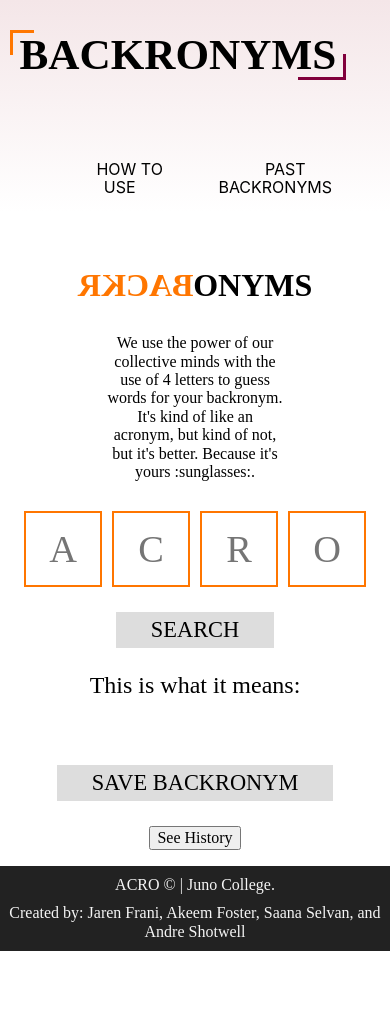
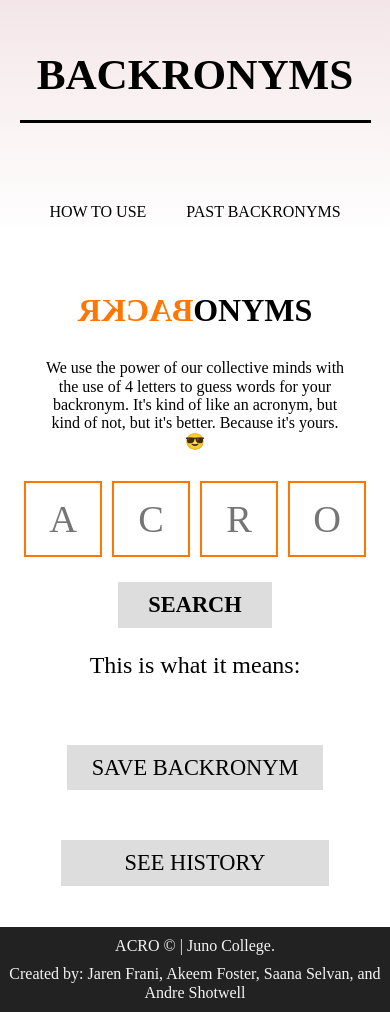
Before and after one commit to Juno-College-Project4/Backronym-Generator, a React (Create React App) app: page / in a window 390 px wide. Before the commit the page ends 951 px from the top, so only its background shows below. Built offline with nearby package versions, Linux system fonts and the light colour scheme.

Commit message:
MEEEEEEDIAAAAAAA!!!!!

```diff
--- a/src/App.js
+++ b/src/App.js
@@ -73,11 +73,8 @@ function App() {
     e.preventDefault();
 
     const database = getDatabase(firebase);
-
     const dbRef = ref(database);
-
     push(dbRef, backronymArray)
-
   }
 
   return (
@@ -89,9 +86,12 @@ function App() {
             <Form gatherAllUserInputs={gatherAllUserInputs} />
             <p className="generateBackronym">This is what it means:</p>
             <p className="theBackronym">{displayBackronym}</p>
+
+          <div class="saveHistory">
             <button className="saveButton" onClick={handleSave}>Save Backronym</button>
 
           <BackronymList />
+          </div>
         </main>
       <Footer />
     </div>
--- a/src/components/BackronymList.js
+++ b/src/components/BackronymList.js
@@ -41,13 +41,13 @@ const BackronymList = () => {
 
 
     return (
-        <div>
-            <button onClick={handleHistory} >See History</button>
+        <div className="wrapper">
+            <button onClick={handleHistory} className="seeHistory">See History</button>
 
-            <ul>
+            <ul className="historyList">
                 {savedBackronymArray.map((savedBackronym) => {
                     return (
-                        <li>{savedBackronym.join("  ")}</li>
+                        <li className="savedBackronyms">{savedBackronym.join(" ")}</li>
                     )
                 })}
             </ul>
--- a/src/components/Intro.js
+++ b/src/components/Intro.js
@@ -2,7 +2,7 @@ const Intro = () => {
    return (
       <div className="wrapper">
          <h1 className="secondaryTitle"><span className="backwards">Backr</span>onyms</h1>
-         <p className="acroSlogan">We use the power of our collective minds with the use of 4 letters to guess words for your backronym.  It's kind of like an acronym, but kind of not, but it's better. Because it's yours :sunglasses:.</p>
+         <p className="acroSlogan">We use the power of our collective minds with the use of 4 letters to guess words for your backronym.  It's kind of like an acronym, but kind of not, but it's better. Because it's yours. 😎</p>
       </div>
    )
 }
--- a/src/styles.css
+++ b/src/styles.css
@@ -37,7 +37,7 @@ h1 {
 
 
 
-p, input, button {
+p, input, li, button {
 
     font-family: 'Montserrat';
 
@@ -293,6 +293,8 @@ span {
 
     text-transform: uppercase;
 
+    font-size: 1.7rem;
+
     font-weight: 700;
 
     color: #FF7600;
@@ -332,6 +334,8 @@ input {
     border: none;
 
     font-size: 1.4em;
+
+    font-weight: 700;
 
     text-transform: uppercase;
 
@@ -387,12 +391,58 @@ input {
 
 }
 
+.historyList {
+    padding-left: 0px;
+}
+
+
+/* .saveHistory {
+    padding: 0 auto;
+    margin: 0 auto;
+} */
+
+
+.seeHistory {
+    background-color: rgb(221, 221, 221);
+
+    border: none;
+
+    font-size: 1.4em;
+
+    text-transform: uppercase;
+
+    cursor: pointer;
+
+    padding: 5px 35px;
+
+    margin: 25px 0px 25px;
+
+    transition: all 300ms;
+}
+
+.seeHistory:hover {
+    background-color: #FF7600;
+
+    transform: scale(1.01);
+
+}
+
+.savedBackronyms {
+    background: linear-gradient(45deg, #FF7600, #F4E6E8);
+    text-align: center;
+    text-transform: uppercase;
+    list-style-type: none;
+    width: 60%;
+    margin: 10px auto;
+    padding: 10px 0px;
+    border: 2px solid #222222;
+    border-radius: 5px;
+}
 
 
 
 
 /* FOOTER STYLES */
-
 footer {
 
     background-color: #222222;
@@ -416,3 +466,57 @@ footer p {
     padding: 5px;
 
 }
+
+/* MEDIA QUERIES */
+@media (max-width: 600px) {
+    .headerSplash h1 {
+        justify-content: center;
+        border-bottom: 3px solid black;
+        line-height: 90px;
+    }
+
+    .mainTitle {
+        text-align: center;
+    }
+
+    .mainTitle::before {
+        display: none;
+    }
+
+    .mainTitle::after {
+        display: none;
+    }
+
+    .borderStyle::before {
+        display: none;
+    }
+
+    .borderStyle::after {
+        display: none;
+    }
+
+    .listLinks {
+        justify-content: center;
+        padding-left: 0px;
+    }
+
+    .acroSlogan {
+        width: 85%;
+    }
+
+    .searchButton {
+        padding: 10px 30px;
+    }
+
+    .savedBackronyms {
+        width: 80%;
+    }
+
+    .saveButton {
+        padding: 10px 25px;
+    }
+
+    .seeHistory {
+        padding: 10px 64px;
+    }
+}
```
